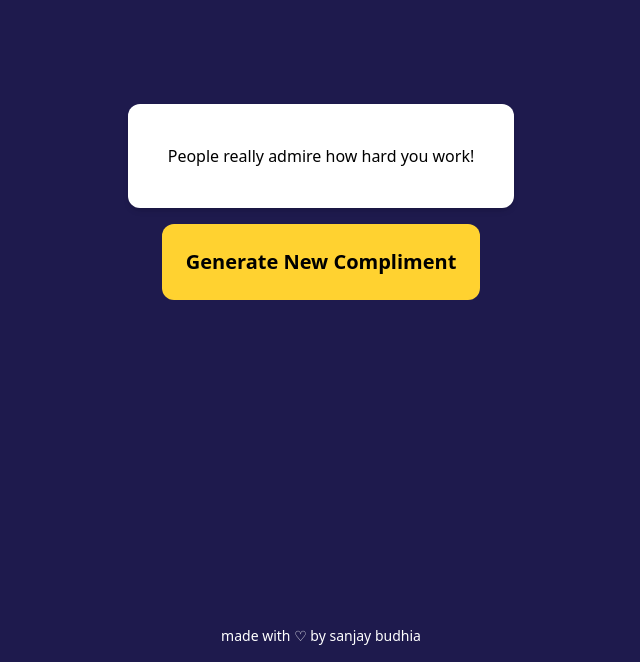
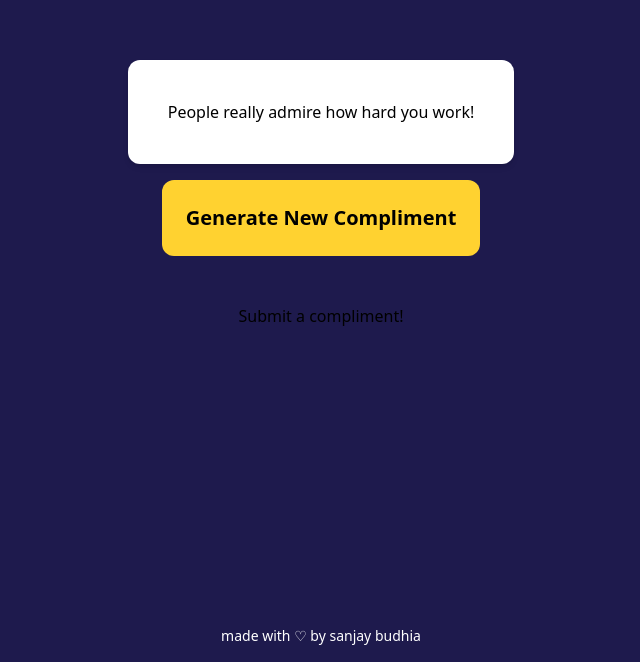
Before and after one commit to sanxbud/emergencycompliment, a React (Vite) app: page / in a window 1280 px wide. Shown: the part 190-852 px from the top of the page, without its empty margins (319-959 px from the left). Built offline with nearby package versions, Linux system fonts and the light colour scheme.

Commit message:
Adding dummy suggestion box

```diff
--- a/src/App.tsx
+++ b/src/App.tsx
@@ -14,11 +14,16 @@ function App() {
         setCompliment(compliments[getRand()])
     }
 
+    const submitCompliment =()=>{
+    let x =2;
+  }
+
   return (
     <>
       <div className="flex flex-col items-center justify-center min-h-screen bg-indigo-950">
         <div className="bg-white shadow-md p-10 text-center max-w-2xl rounded-xl "><h1>{compliment}</h1></div>
         <div className="bg-amber-300 p-6 m-4 rounded-xl"><button  onClick={generateCompliment}><p className="text-xl font-bold">Generate New Compliment</p></button></div>
+        <div className="p-4 m-4"><button onClick={submitCompliment}><p>Submit a compliment!</p></button></div>
       </div>
       <footer className="text-center text-white bg-indigo-950 text-sm py-4">made with ♡ by sanjay budhia</footer>
     </>
```
